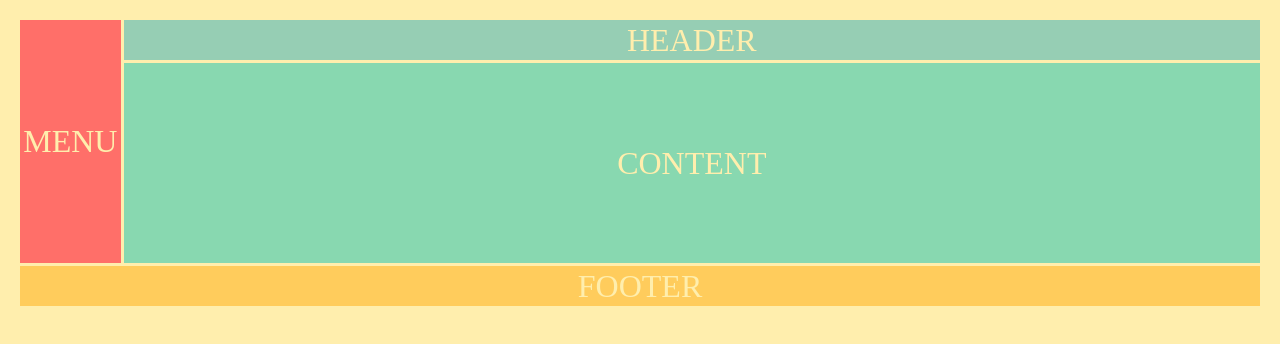
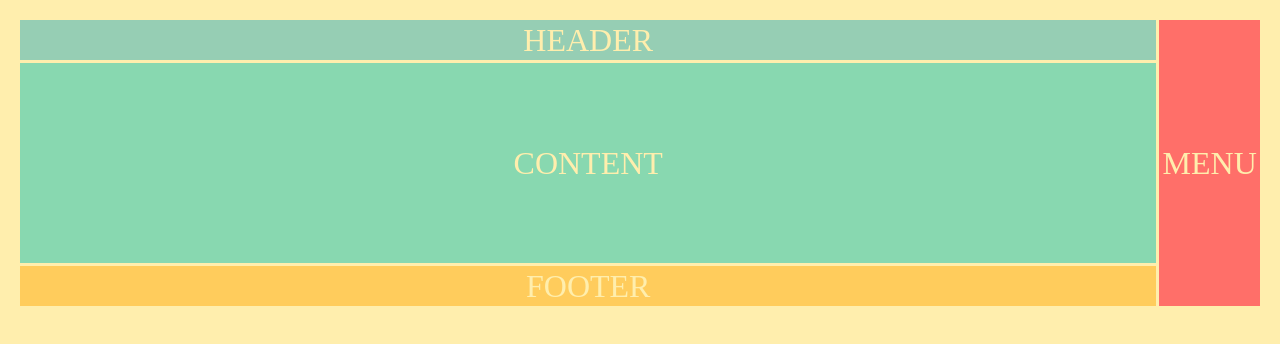
Before and after one commit to IshJimenez/FinApp2, a plain HTML site: page index2.html in a window 1280 px wide. Drawn offline with Linux system fonts and the light colour scheme.

Commit message:
Added more info really enjoyed template area

```diff
--- a/index.css
+++ b/index.css
@@ -12,20 +12,21 @@
     /* 2nd method */
     /* grid-column: 1 / 3; */
     /* If you dont know how many columns you are going to have you can write as below */
-    grid-column: 2 / -1;
+    grid-column: 1 / -2;
 
 }
 .menu {
-    grid-row: 1 / 3;
+    grid-column: 12 / -1;
+    grid-row: 1 / 4;
 }
 
 .content {
-    grid-column: 2 / -1;
+    grid-column: 1 / -2;
 }
 
 .footer {
     /* grid-column: 1 / 3; */
     /* Another method */
     /* grid-column: 1 / span 2; */
-    grid-column: 1 / -1;
+    grid-column: 1 / -2;
 }
--- /dev/null
+++ b/index2.css
@@ -0,0 +1,37 @@
+/* .container {
+    height: 100%;
+    display: grid;
+    grid-gap: 3px;
+    grid-template-columns: repeat(12, 1fr);
+    grid-template-rows: 40px auto 40px;
+    grid-template-areas:
+    "m m h h h h h h h h h h"
+    "m m c c c c c c c c c c"
+    "m m f f f f f f f f f f";
+} */
+
+/* You can put . in the template area to represent blanks on the screen */
+
+/* .header {
+    grid-area: h;
+}
+
+.menu {
+    grid-area: m;
+}
+
+.content {
+    grid-area: c;
+}
+.footer {
+    grid-area: f;
+} */
+
+.container {
+    display: grid;
+    grid-gap: 5px;
+    grid-template-columns: repeat(auto-fill, minmax(100px, 1fr));
+    /* grid-template-rows: 100px 100px; */
+    /* With the info provided below the line above can be deleted */
+    grid-auto-rows: 100px;
+}
```
Also changed, not shown: index3.html (added, +28 -0 lines).
